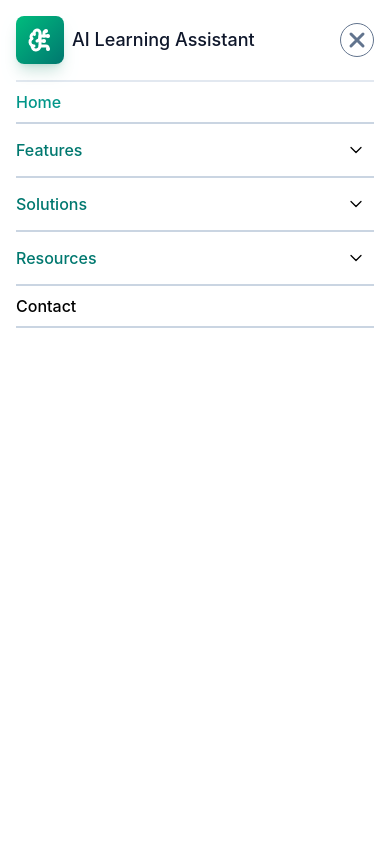
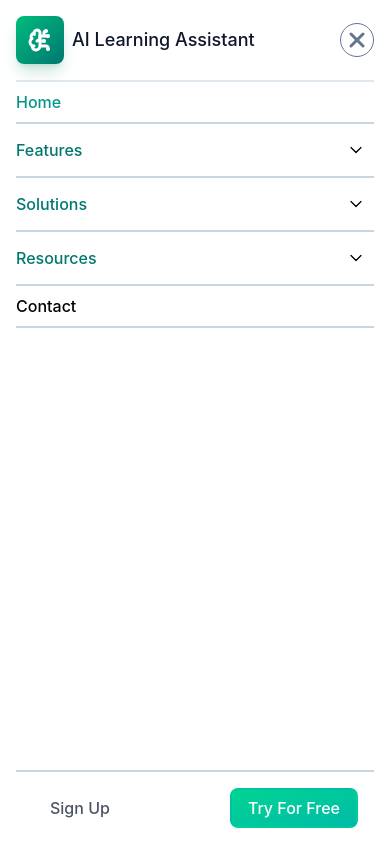
Before and after one commit to sidhdesh111/AI_Learning_assistant_Frontend, a React (Vite) app: page / in a window 390 px wide. Both pictures are taken after a click on the element 354 px from the left and 76 px from the top of the page. Shown: the top 844 px of the page. Built offline with nearby package versions, Linux system fonts and the light colour scheme.

Commit message:
mobile menu  fix

```diff
--- a/src/Components/Header/MainHeader.tsx
+++ b/src/Components/Header/MainHeader.tsx
@@ -271,7 +271,7 @@ const MainHeader = () => {
           <div
             className={`fixed top-0 right-0 z-70 transform transition-transform ease-in-out duration-1000 ${isMobileMenuOpen ? "translate-x-0" : "translate-x-[100vw]"} bg-white w-full md:w-[80%] min-h-screen`}
           >
-            <div className="px-4">
+            <div className="px-4 flex flex-col justify-between items-stretch min-h-[100vh]">
               <div>
                 {/* top bar  */}
                 <div className="py-4 flex items-center justify-between border-b-2 border-slate-200">
@@ -352,6 +352,28 @@ const MainHeader = () => {
                   </nav>
                 </div>
               </div>
+              <div className="p-4 border-t-2 border-slate-300">
+              <div className="flex items-center justify-between">
+                <Link
+                  to="register"> <button className="px-4 py-1.5 border-2 border-transparent hover:border-emerald-500 rounded-lg transition-all duration-300 active:scale-95 disabled:cursor-not-allowed disabled:opacity-50 group">
+                    <p
+                      className="text-gray-600 font-medium text-md group-hover:text-emerald-500 transition-colors duration-300"
+                    >
+                      Sign Up
+                    </p>
+                  </button>
+                </Link>
+                <Link
+                  to="/login"> <button className="px-4 py-1.5 border-2 rounded-lg border-transparent hover:border-emerald-500 bg-linear-to-br from-emerald-400 to-teal-500 hover:from-white hover:to-slate-50 cursor-pointer disabled:cursor-not-allowed disabled:opacity-50 active:scale-95 transition-all duration-300 group">
+                    <p
+                      className="text-white font-medium text-md  group-hover:bg-clip-text group-hover:text-transparent group-hover:bg-linear-to-r group-hover:from-emerald-400 group-hover:to-teal-600 transition-all duration-300"
+                    >
+                      Try For Free
+                    </p>
+                  </button>
+                </Link>
+              </div>
+              </div>
             </div>
           </div>
         </div>
```
